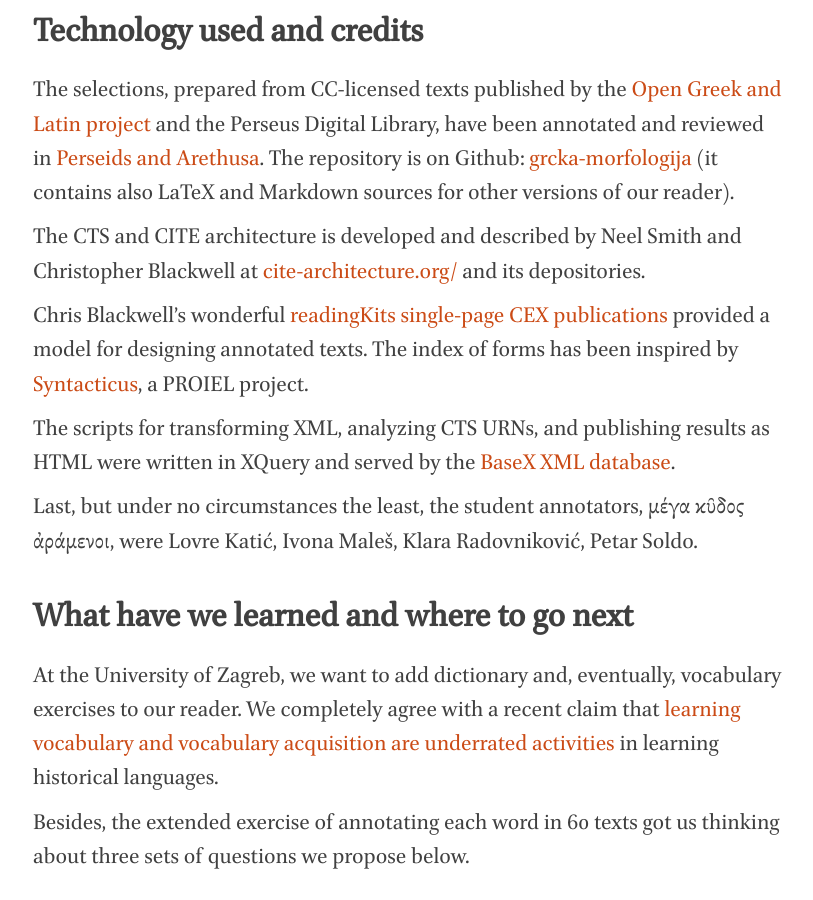
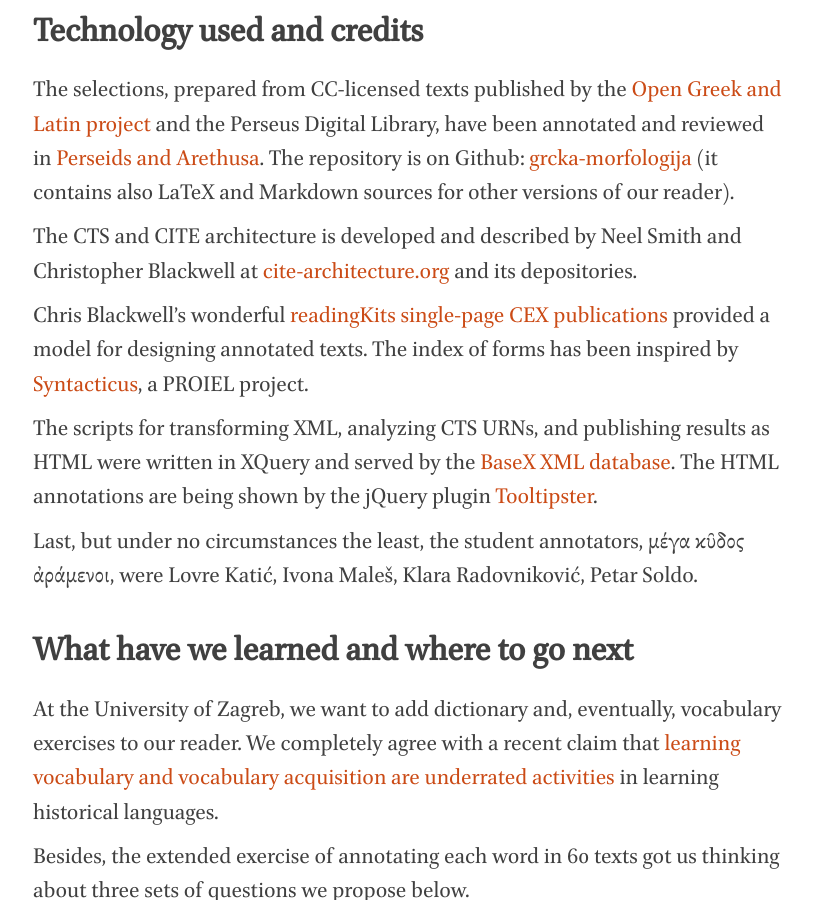
Before and after one commit to nevenjovanovic/nevenjovanovic.github.io, a Jekyll site: the page built from _posts/2019-12-30-grcmorf.markdown, in a window 1280 px wide and 900 px high, scrolled down 2828 px. Shown: the whole window, without its empty margins (232-1045 px from the left). Built offline with Jekyll 4.4.1, drawn with Linux system fonts in a browser that asks for light colours; nearby versions of some CDN libraries.

Commit message:
Add mention of Tooltipster

```diff
--- a/_posts/2019-12-30-grcmorf.markdown
+++ b/_posts/2019-12-30-grcmorf.markdown
@@ -29,11 +29,11 @@
 
 The selections, prepared from CC-licensed texts published by the [Open Greek and Latin project](http://opengreekandlatin.org/) and the Perseus Digital Library, have been annotated and reviewed in [Perseids and Arethusa](https://sosol.perseids.org/sosol/signin). The repository is on Github: [grcka-morfologija](https://github.com/nevenjovanovic/grcka-morfologija) (it contains also LaTeX and Markdown sources for other versions of our reader).
 
-The CTS and CITE architecture is developed and described by Neel Smith and Christopher Blackwell at [cite-architecture.org/](http://cite-architecture.org/) and its depositories.
+The CTS and CITE architecture is developed and described by Neel Smith and Christopher Blackwell at [cite-architecture.org](http://cite-architecture.org/) and its depositories.
 
 Chris Blackwell's wonderful [readingKits single-page CEX publications](http://folio2.furman.edu/readingKit/) provided a model for designing annotated texts. The index of forms has been inspired by [Syntacticus](http://syntacticus.org/), a PROIEL project.
 
-The scripts for transforming XML, analyzing CTS URNs, and publishing results as HTML were written in XQuery and served by the [BaseX XML database](http://basex.org/).
+The scripts for transforming XML, analyzing CTS URNs, and publishing results as HTML were written in XQuery and served by the [BaseX XML database](http://basex.org/). The HTML annotations are being shown by the jQuery plugin [Tooltipster](http://iamceege.github.io/tooltipster/).
 
 Last, but under no circumstances the least, the student annotators, μέγα κῦδος ἀράμενοι, were Lovre Katić, Ivona Maleš, Klara Radovniković, Petar Soldo.
 
```
